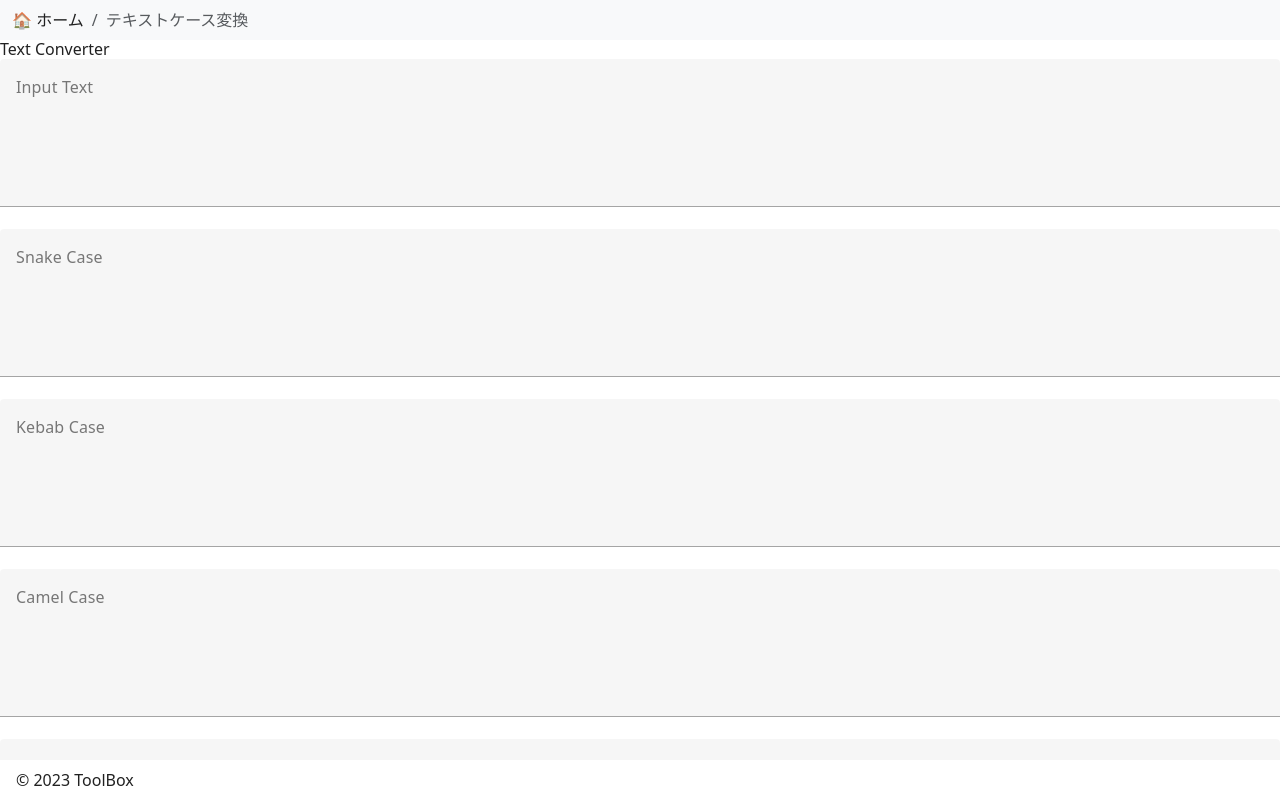
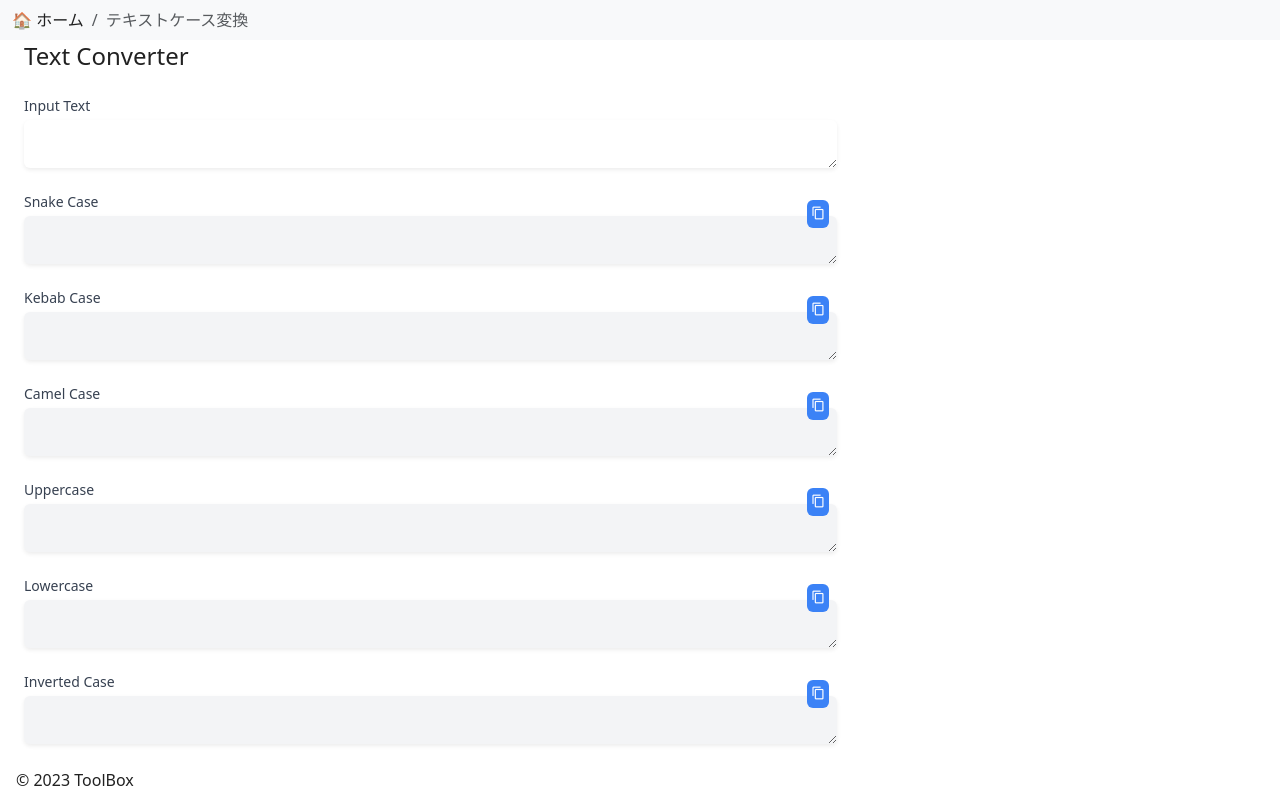
Before and after one commit to foresukecom/toolbox, a Vue app: page /text-case-converter in a window 1280 px wide. Shown: the top 800 px of the page. Built offline with nearby package versions, Linux system fonts and the light colour scheme.

Commit message:
refactor: テキストケース変換機能からvuetify除外

```diff
--- a/src/views/TextCaseConverter.vue
+++ b/src/views/TextCaseConverter.vue
@@ -1,18 +1,55 @@
 <template>
-  <div>
-    <h1>Text Converter</h1>
-    <v-textarea label="Input Text" v-model="inputText" @input="convertText"></v-textarea>
-    <v-textarea label="Snake Case" readonly v-model="snakeCase"></v-textarea>
-    <v-textarea label="Kebab Case" readonly v-model="kebabCase"></v-textarea>
-    <v-textarea label="Camel Case" readonly v-model="camelCase"></v-textarea>
-    <v-textarea label="Uppercase" readonly v-model="upperCase"></v-textarea>
-    <v-textarea label="Lowercase" readonly v-model="lowerCase"></v-textarea>
-    <v-textarea label="Inverted Case" readonly v-model="invertedCase"></v-textarea>
+  <div class="container mx-auto px-4">
+    <h1 class="text-2xl mb-4">Text Converter</h1>
+    <div class="grid grid-cols-3 gap-4">
+      <div class="col-span-2">
+        <label for="inputText" class="block text-sm font-medium text-gray-700">Input Text</label>
+        <textarea id="inputText" v-model="inputText" @input="convertText" class="mt-1 block w-full rounded-md border-gray-300 shadow-sm focus:border-indigo-300 focus:ring focus:ring-indigo-200 focus:ring-opacity-50"></textarea>
+      </div>
+    </div>
+    <div class="grid grid-cols-3 gap-4 mt-4">
+      <div class="col-span-2 relative">
+        <label for="snakeCase" class="block text-sm font-medium text-gray-700">Snake Case</label>
+        <textarea id="snakeCase" readonly v-model="snakeCase" class="mt-1 block w-full rounded-md bg-gray-100 border-gray-300 shadow-sm focus:border-indigo-300 focus:ring focus:ring-indigo-200 focus:ring-opacity-50"></textarea>
+        <CopyButton :textToCopy="snakeCase" class="absolute top-2 right-2" />
+      </div>
+      <div class="col-span-2 relative">
+        <label for="kebabCase" class="block text-sm font-medium text-gray-700">Kebab Case</label>
+        <textarea id="kebabCase" readonly v-model="kebabCase" class="mt-1 block w-full rounded-md bg-gray-100 border-gray-300 shadow-sm focus:border-indigo-300 focus:ring focus:ring-indigo-200 focus:ring-opacity-50"></textarea>
+        <CopyButton :textToCopy="kebabCase" class="absolute top-2 right-2" />
+      </div>
+      <div class="col-span-2 relative">
+        <label for="camelCase" class="block text-sm font-medium text-gray-700">Camel Case</label>
+        <textarea id="camelCase" readonly v-model="camelCase" class="mt-1 block w-full rounded-md bg-gray-100 border-gray-300 shadow-sm focus:border-indigo-300 focus:ring focus:ring-indigo-200 focus:ring-opacity-50"></textarea>
+        <CopyButton :textToCopy="camelCase" class="absolute top-2 right-2" />
+      </div>
+      <div class="col-span-2 relative">
+        <label for="upperCase" class="block text-sm font-medium text-gray-700">Uppercase</label>
+        <textarea id="upperCase" readonly v-model="upperCase" class="mt-1 block w-full rounded-md bg-gray-100 border-gray-300 shadow-sm focus:border-indigo-300 focus:ring focus:ring-indigo-200 focus:ring-opacity-50"></textarea>
+        <CopyButton :textToCopy="upperCase" class="absolute top-2 right-2" />
+      </div>
+      <div class="col-span-2 relative">
+        <label for="lowerCase" class="block text-sm font-medium text-gray-700">Lowercase</label>
+        <textarea id="lowerCase" readonly v-model="lowerCase" class="mt-1 block w-full rounded-md bg-gray-100 border-gray-300 shadow-sm focus:border-indigo-300 focus:ring focus:ring-indigo-200 focus:ring-opacity-50"></textarea>
+        <CopyButton :textToCopy="lowerCase" class="absolute top-2 right-2" />
+      </div>
+      <div class="col-span-2 relative">
+        <label for="invertedCase" class="block text-sm font-medium text-gray-700">Inverted Case</label>
+        <textarea id="invertedCase" readonly v-model="invertedCase" class="mt-1 block w-full rounded-md bg-gray-100 border-gray-300 shadow-sm focus:border-indigo-300 focus:ring focus:ring-indigo-200 focus:ring-opacity-50"></textarea>
+        <CopyButton :textToCopy="invertedCase" class="absolute top-2 right-2" />
+      </div>
+    </div>
   </div>
 </template>
 
+
+
 <script>
+import CopyButton from '@/components/CopyButton.vue';
 export default {
+  components: {
+    CopyButton,
+  },
   data() {
     return {
       inputText: '',
```
